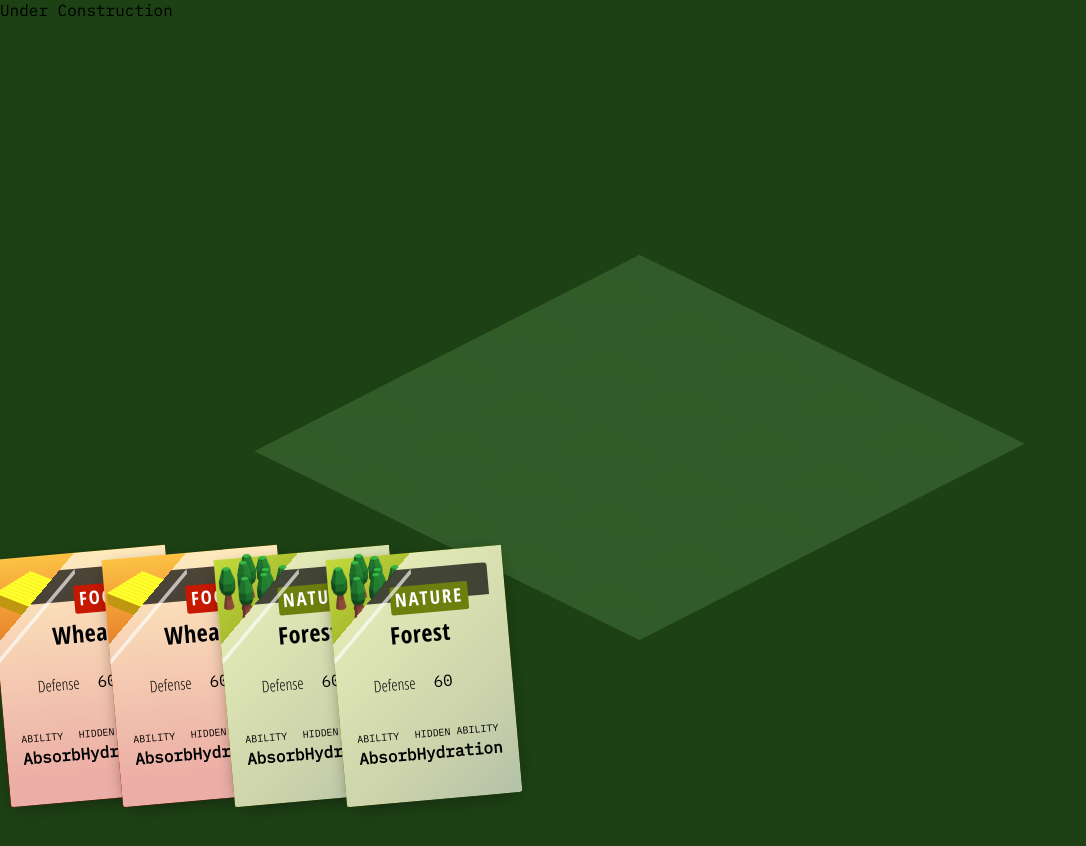
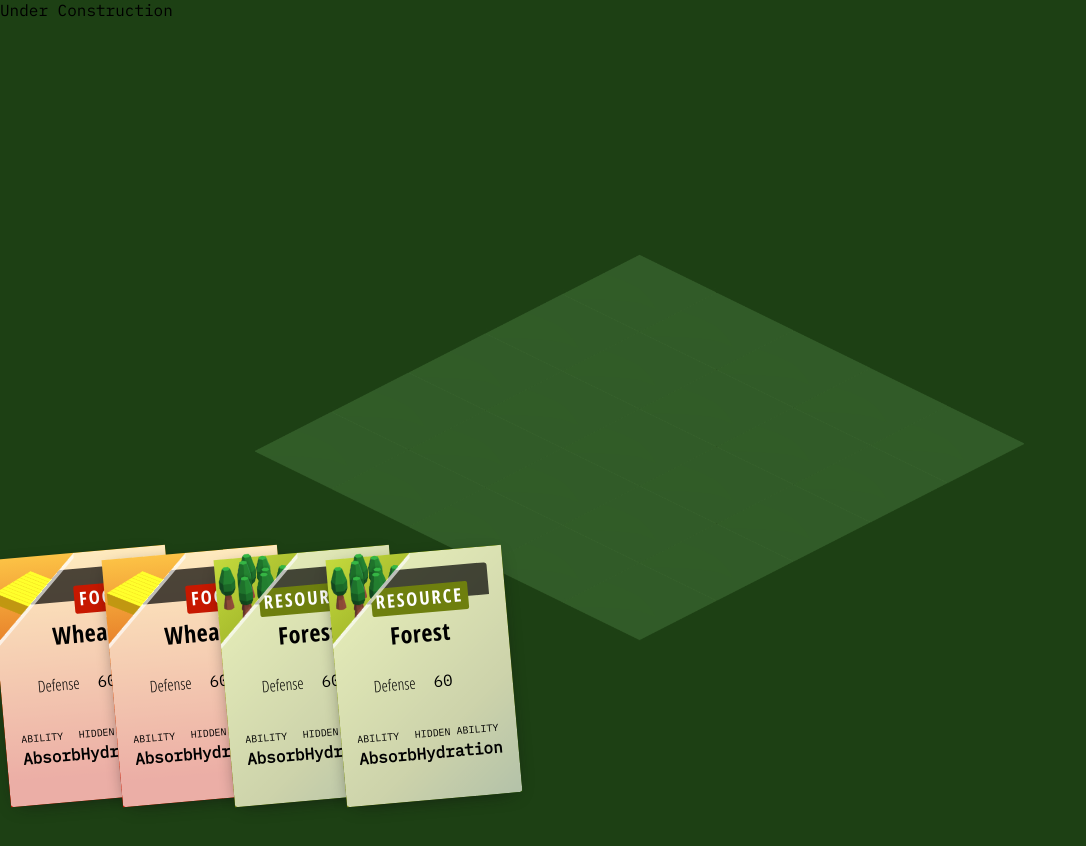
Before and after one commit to Auer111/cityblock, a plain HTML site: page index.html in a window 1280 px wide. Shown: the whole page, without its empty margins (0-1086 px from the left). Drawn offline with nearby package versions, Linux system fonts and the light colour scheme.

Commit message:
i did a thing

```diff
--- a/data.json
+++ b/data.json
@@ -40,6 +40,13 @@
             "img": "pumpjack/PJ.png",
             "catId":1,
             "buildon":["0"]
+        },
+        {
+            "id": 51,
+            "name": "Lumberyard",
+            "img": "Lumberyard.png",
+            "catId":2,
+            "buildon":["0"]
         }
     ],
     "cats": [
@@ -55,7 +62,7 @@
         },
         {
             "id":2,
-            "name":"Nature",
+            "name":"Resource",
             "icon":"tree",
             "color":"green"
         },
--- a/index.js
+++ b/index.js
@@ -3,6 +3,7 @@ import Isometric from "./modules/grid/grid.js";
 import UI from "./modules/ui/ui.js";
 import Utils from "./modules/Utils.js";
 import { Player } from "./modules/player.js";
+import { Quest } from "./modules/quest.js";
 
 new Utils();
 new Img();
@@ -16,6 +17,7 @@ function Init(data){
     window.data = data;
     new Player(data);
     new UI(data);
+    new Quest();
 
     const startTile = data.tiles[0];
     var items = new Array(25).fill()
--- /dev/null
+++ b/modules/quest.js
@@ -0,0 +1,7 @@
+export class Quest{
+    constructor(){
+      window.QUEST = this;
+    }
+
+
+}
--- a/modules/ui/ui.css
+++ b/modules/ui/ui.css
@@ -189,7 +189,7 @@ button {
   border-color: rgba(255, 255, 255, 0.65);
   border-style: solid;
   border-width: 5px 81px 0 0;
-  top: 3.6em;
+  top: 2.6em;
 }
 .card__type {
   position: absolute;
```
